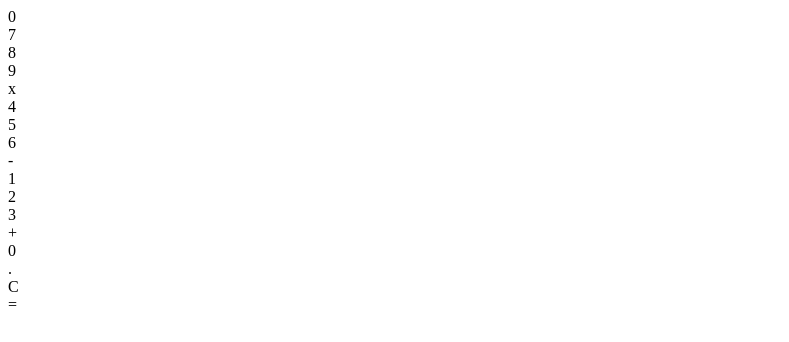
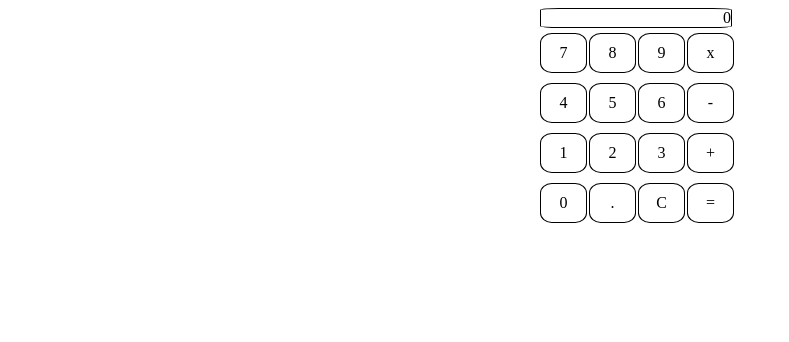
Before and after one commit to tbae2/basiccalculator, a plain HTML site: page index.html in a window 1280 px wide. Shown: the whole page, without its empty margins (0-789 px from the left). Drawn offline with Linux system fonts and the light colour scheme.

Commit message:
updated index faormating and links

```diff
--- a/index.html
+++ b/index.html
@@ -1,3 +1,11 @@
+<!DOCTYPE html>
+<html>
+  <head>
+    <title>Basic Calculator</title>
+    <link rel="stylesheet" type="text/css" href="style.css">
+    <script src="script.js" type="text/javascript"></script>
+  </head>
+<body>
   <div class="calculator">
     <div class="display">0</div>
     <div class="keys numpad">7</div>
@@ -17,3 +25,5 @@
     <div class="keys clear">C</div>
     <div class="keys equals">=</div>
   </div>
+</body>
+</html>
```
Lines whose indentation alone changed are shown as unchanged.
